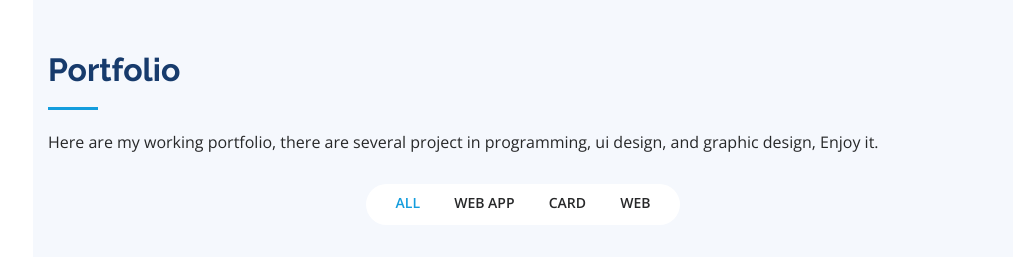
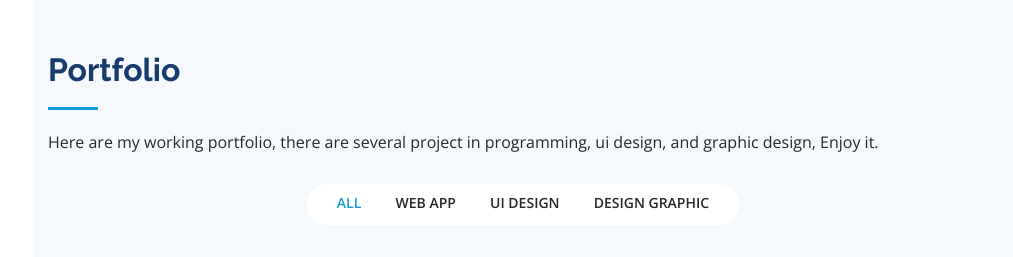
Before and after one commit to amrihdyt99/amrihdyt99.github.io, a plain HTML site: page index.html in a window 1280 px wide. Shown: the part 2533-2790 px from the top of the page, without its empty margins (267-1280 px from the left). Drawn offline with nearby package versions, Linux system fonts and the light colour scheme; grey boxes are pictures that could not be loaded.

Commit message:
Update index.html

```diff
--- a/index.html
+++ b/index.html
@@ -320,8 +320,8 @@
             <ul id="portfolio-flters">
               <li data-filter="*" class="filter-active">All</li>
               <li data-filter=".filter-app">Web App</li>
-              <li data-filter=".filter-card">Card</li>
-              <li data-filter=".filter-web">Web</li>
+              <li data-filter=".filter-card">UI Design</li>
+              <li data-filter=".filter-web">Design Graphic</li>
             </ul>
           </div>
         </div>
```
